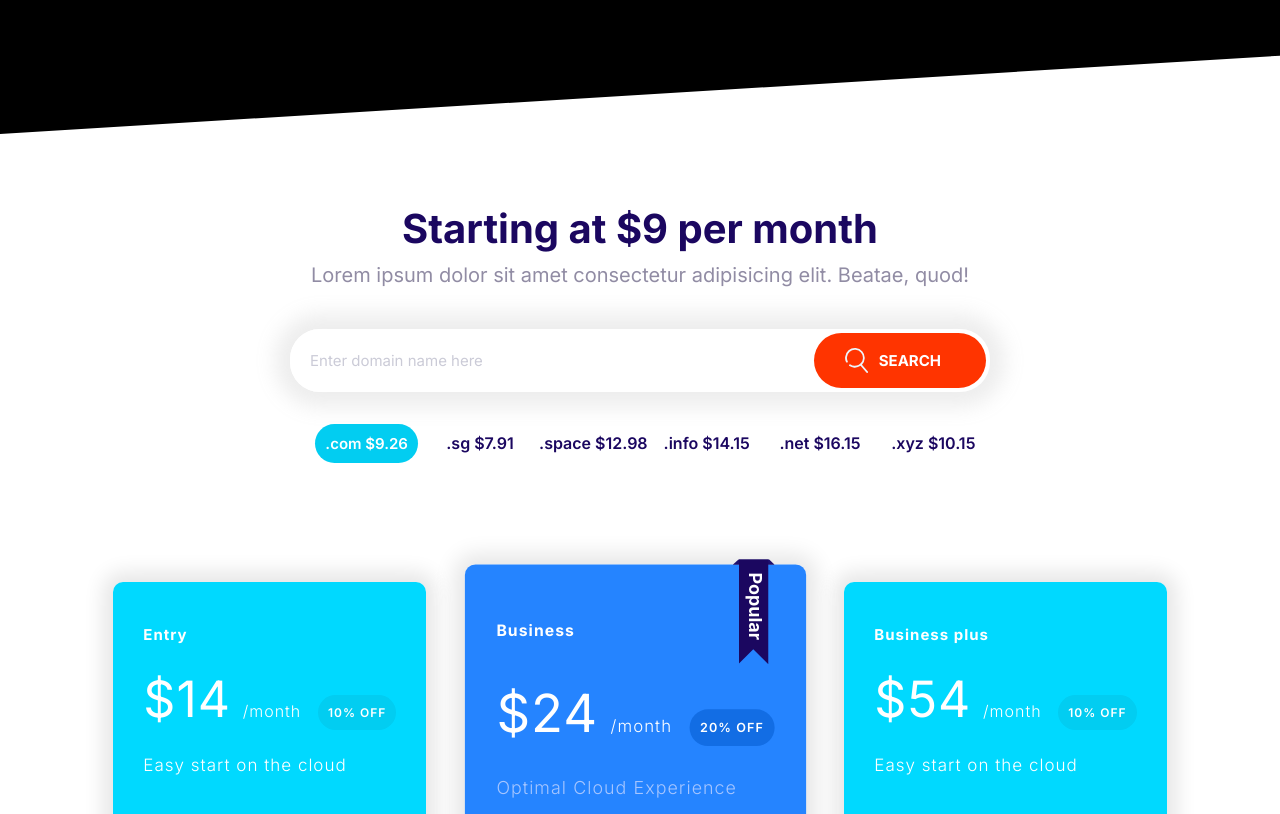
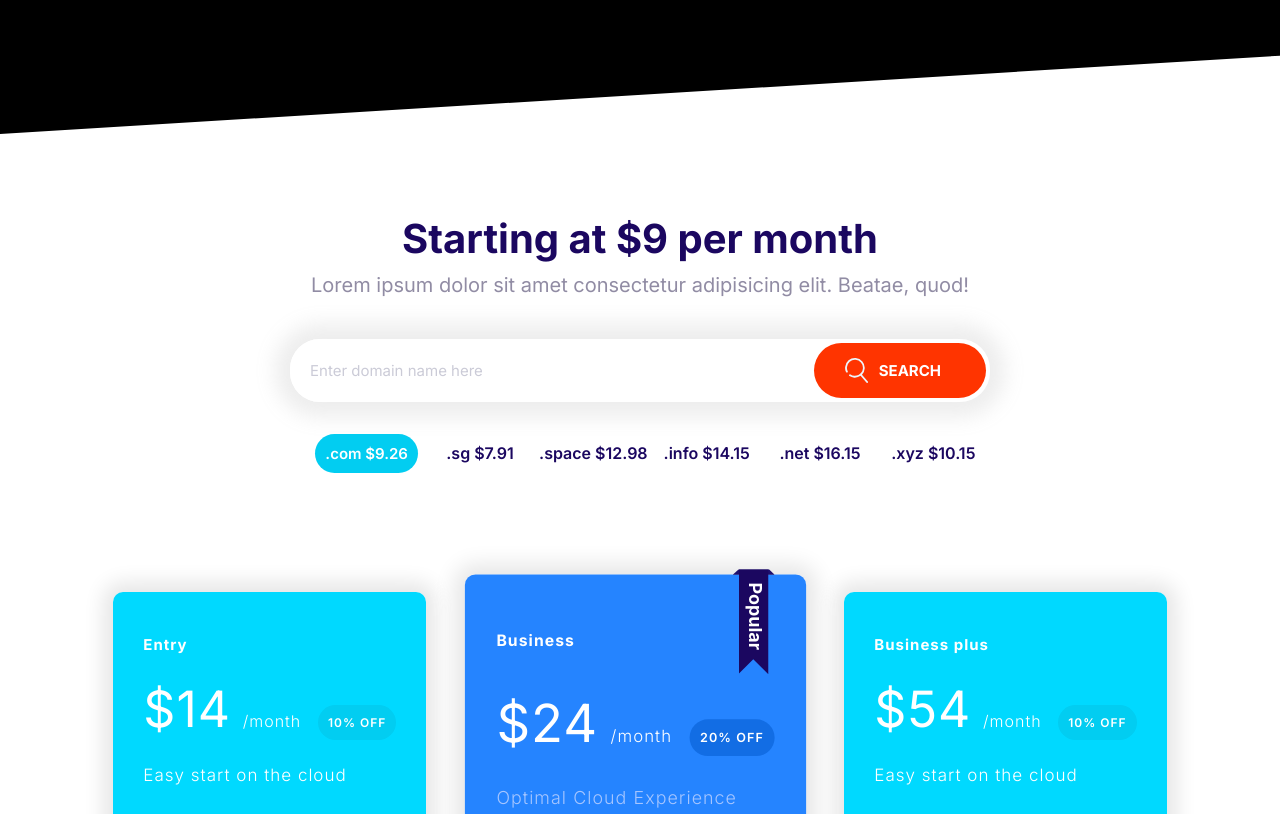
Before and after one commit to pavlikkkkk/pavlikkkkk.github.io, a website built with Parcel: page index.html in a window 1280 px wide. Shown: the part 720-1534 px from the top of the page. Built offline with nearby package versions, Linux system fonts and the light colour scheme; files whose address does not match are found by name.

Commit message:
Update styles.css

```diff
--- a/css/styles.css
+++ b/css/styles.css
@@ -442,7 +442,6 @@
 .quote {
   font-size: 2.4rem;
   letter-spacing: 1px;
-  word-spacing: 1px;
   line-height: 1.5;
   color: var(--color-body-darker);
   margin: 1rem;
@@ -620,7 +619,7 @@
 
 /* Blocks */
 .block {
-  --padding-vertical: 4rem;
+  --padding-vertical: 5rem;
   padding: var(--padding-vertical) 2rem;
 }
 
```
